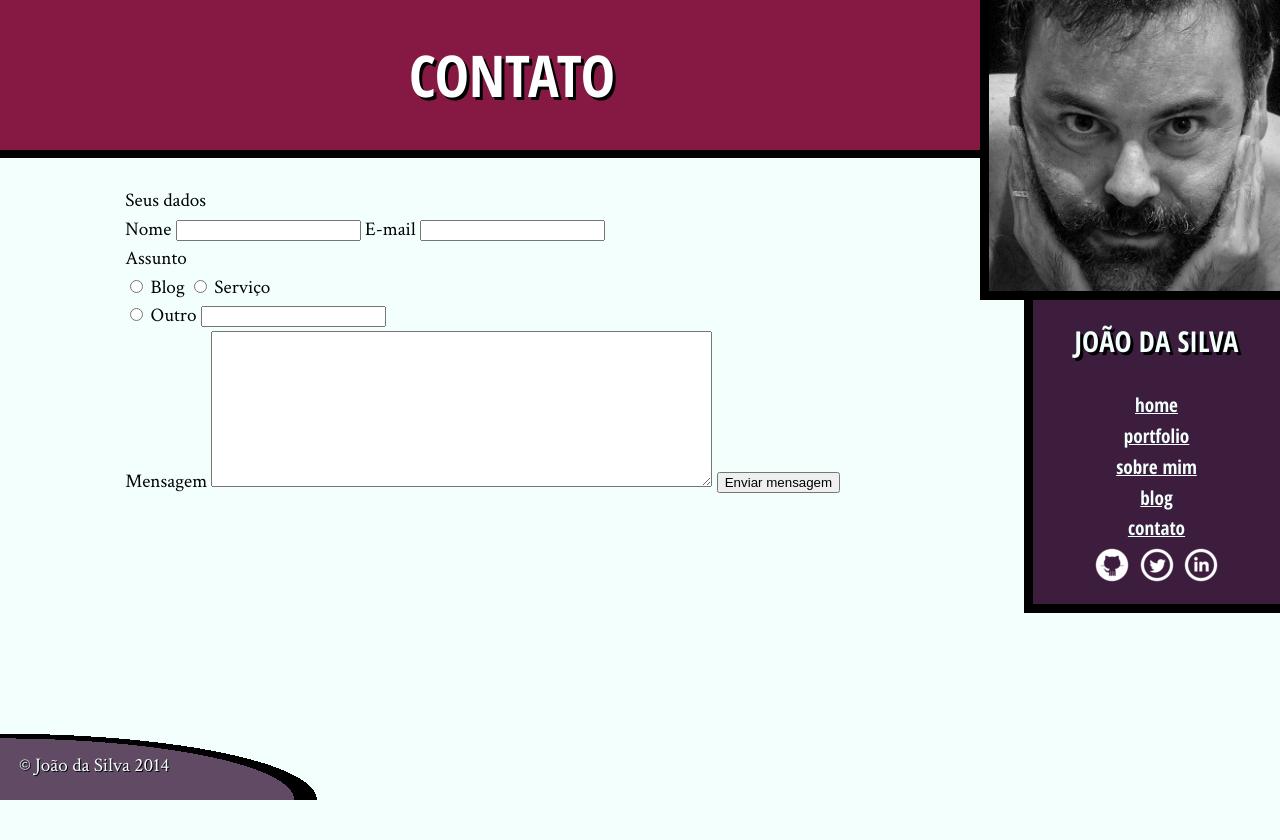
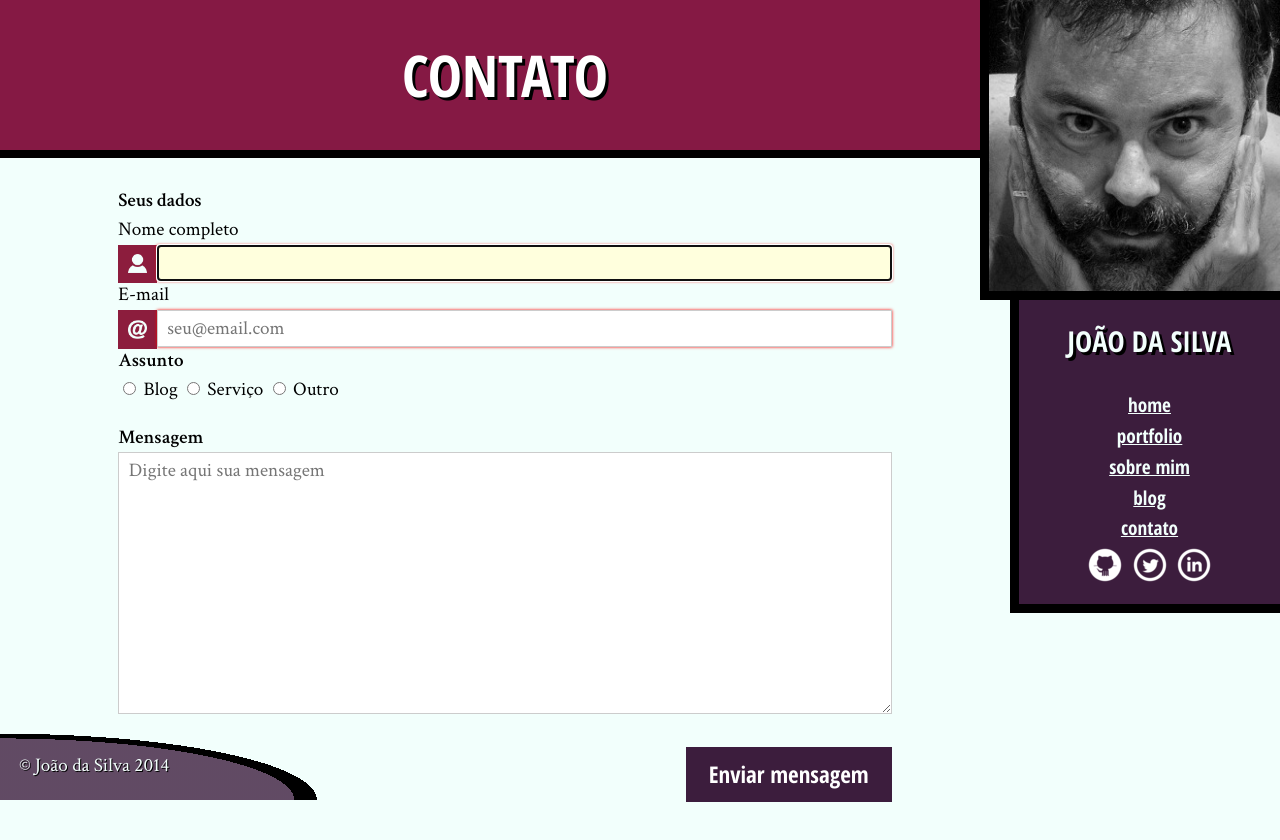
Before and after one commit to vinimmelo/javascript-repo, a plain HTML site: page html-css-alura/contato.html in a window 1280 px wide. Before the commit the page ends 800 px from the top, so only its background shows below. Drawn offline with Linux system fonts and the light colour scheme.

Commit message:
Addition of validation in forms and improved visual style.

```diff
--- a/html-css-alura/contato.html
+++ b/html-css-alura/contato.html
@@ -6,6 +6,7 @@
     <link rel="icon" href="imagens/favicon.png">
     <link rel="stylesheet" href="css/reset.css">
     <link rel="stylesheet" href="css/site.css">
+    <link rel="stylesheet" href="css/contato.css">
     <link rel="stylesheet" href="http://fonts.googleapis.com/css?family=Crimson+Text:400,400italic,600">
     <link rel="stylesheet" href="http://fonts.googleapis.com/css?family=Open+Sans+Condensed:700">
 </head>
@@ -16,29 +17,31 @@
             <form>
                 <fieldset>
                     <legend>Seus dados</legend>
-                    <label for="nome">Nome</label>
-                    <input type="text" id="nome">
-                    <label for="email">E-mail</label>
-                    <input type="email" id="email">
+                    <label for="nome" class="com-icone">Nome completo</label>
+                    <input id="nome" type="text" name="nome" required autofocus pattern="[A-Za-z ']{4,}" title="O nome precisa ter pelo menos 4 caracteres">
+                    <label for="email" class="com-icone">E-mail</label>
+                    <input id="email" type="email" name="email" required placeholder="seu@email.com">
                 </fieldset>
                 <fieldset>
                     <legend>Assunto</legend>
                     <label>
-                        <input type="radio" value="Blog" name="assunto">
+                        <input type="radio" name="assunto" value="Blog">
                         Blog
                     </label>
                     <label>
-                        <input type="radio" value="Serviço" name="assunto">
+                        <input type="radio" name="assunto" value="Serviço">
                         Serviço
                     </label>
                     <fieldset>
-                        <input type="radio" value="Outro" name="assunto">
-                        <label for="outro">Outro</label>
-                        <input type="text" id="outro">
+                        <input type="radio" name="assunto" value="Outro" id="outro">
+                        <label for="outro">
+                            Outro
+                        </label>
+                        <input type="text" name="outro-assunto">
                     </fieldset>
                 </fieldset>
                 <label for="mensagem">Mensagem</label>
-                <textarea name="msg" id="mensagem" cols="60" rows="10"></textarea>
+                <textarea id="mensagem" name="mensagem" cols="60" rows="10" placeholder="Digite aqui sua mensagem"></textarea>
                 <button type="submit">Enviar mensagem</button>
             </form>
         </div>
--- /dev/null
+++ b/html-css-alura/css/contato.css
@@ -0,0 +1,97 @@
+legend,
+label[for="mensagem"] {
+    font-weight: bold;
+    margin-top: 1em;
+}
+
+label[for] {
+    display: block;
+}
+
+input[type="text"],
+input[type="email"],
+textarea {
+    font-family: inherit;
+    font-size: 100%;
+    padding: .25em .5em;
+    width: 100%;
+    box-sizing: border-box;
+    border: 1px solid #ccc;
+}
+
+fieldset > fieldset,
+label[for="outro"] {
+    display: inline;
+}
+
+input[name="outro-assunto"] {
+    width: auto;
+}
+
+input:focus,
+textarea:focus {
+    background-color: #FFD;
+}
+
+input:invalid {
+    box-shadow: 0 0 3px red;
+}
+
+button {
+    font-family: "Open Sans Condensed", sans-serif;
+    border: 0;
+    padding: .5em 1em;
+    background-color: #3C1D3D;
+    color: white;
+    font-size: 1.2em;
+    margin-left: auto;
+    margin-top: 1em;
+    display: block;
+}
+
+button:hover,
+button:focus {
+    background-color: #8C1D3D;
+}
+
+input[value="Outro"] ~ input {
+    display: none;
+}
+
+input[value="Outro"]:checked ~ input {
+    display: inline;
+}
+
+.com-icone::after {
+    content: '';
+    width: 2em;
+    height: 2em;
+    background-color: #8C1D3D;
+    background-size: 50% 50%;
+    background-position: center;
+    background-repeat: no-repeat;
+}
+
+.com-icone {
+    position: relative;
+}
+
+.com-icone::after {
+    position: absolute;
+    top: 100%;
+    left: 0;
+}
+
+.com-icone + input {
+    position: relative;
+    left: 2em;
+    width: calc(100% - 2em);
+}
+
+.com-icone[for="nome"]::after {
+    background-image: url(../imagens/usuario.png)
+}
+
+.com-icone[for="email"]::after {
+    background-image: url(../imagens/email.png)
+}
--- a/html-css-alura/css/index.css
+++ b/html-css-alura/css/index.css
@@ -224,8 +224,8 @@ body {
     /* altura = 3.5em */
     /* tx = .707 * h - .707 * w + w */
     /* ty = -.707 * h */
-    -webkit-transform: translate(6.5765em, -2.4745em) rotate(45deg);
-            transform: translate(6.5765em, -2.4745em) rotate(45deg);
+    -webkit-transform: translate(calc(.707 * (3.5em - 100%) + 100%), calc(-.707 * 3.5em)) rotate(45deg);
+            transform: translate(calc(.707 * (3.5em - 100%) + 100%), calc(-.707 * 3.5em)) rotate(45deg);
     -webkit-transform-origin: 0 0;
             transform-origin: 0 0;
 
--- a/html-css-alura/css/site.css
+++ b/html-css-alura/css/site.css
@@ -128,7 +128,7 @@ em {
 }
 
 main {
-    width: 80%;
+    width: calc(100% - 0.9 * 300px);
     float: left;
     padding-bottom: 4em;
 }
@@ -141,7 +141,7 @@ main {
 }
 
 .navegacao-site {
-    width: 20%;
+    width: calc(0.9 * 300px);
     float: right;
     position: relative;
     top: 300px;
```
Lines whose indentation alone changed are shown as unchanged.
